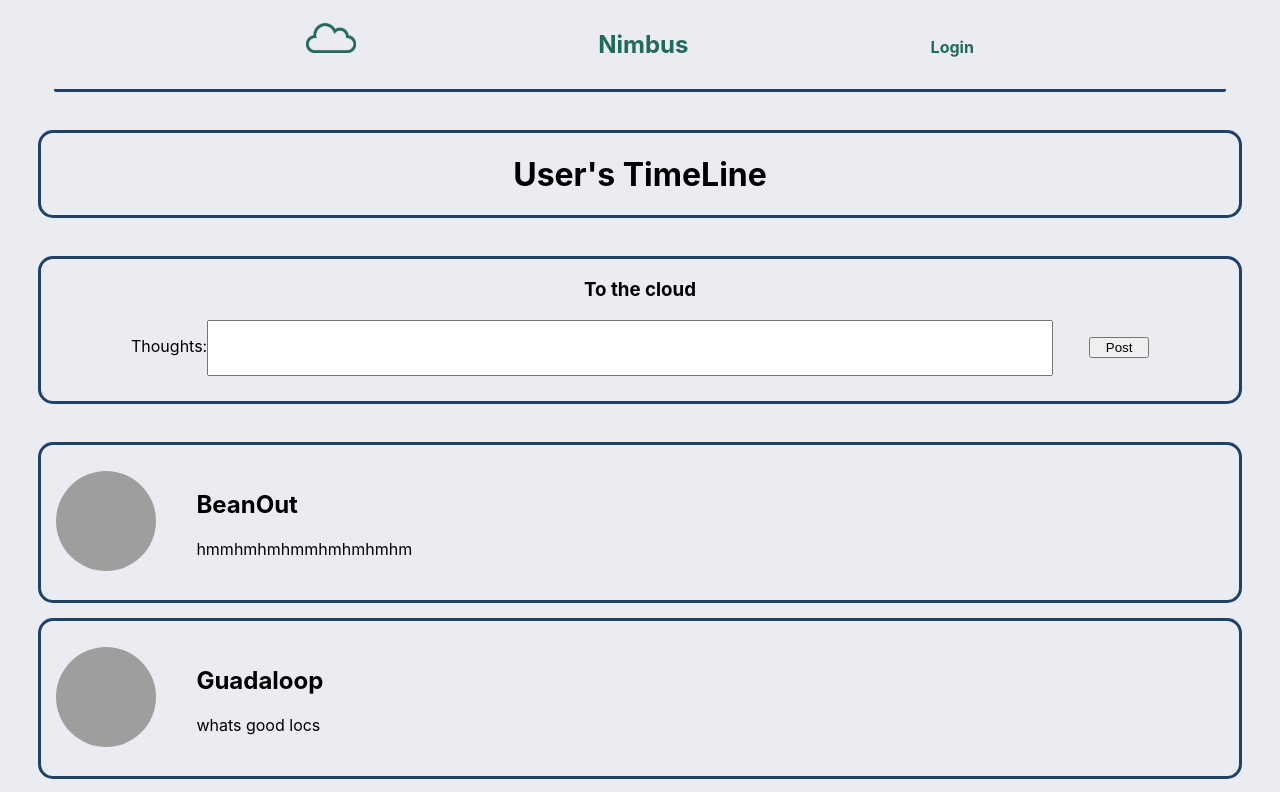
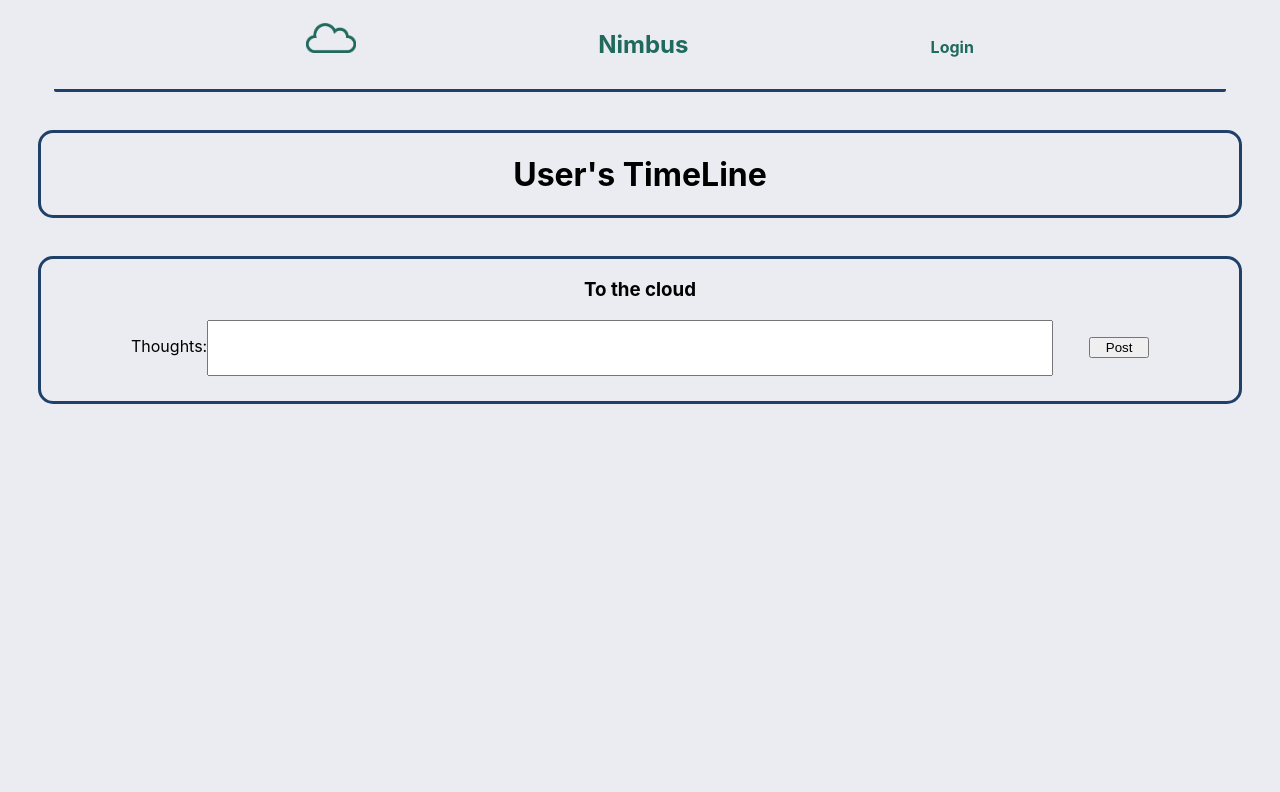
Before and after one commit to jarrod847/Nimbus-Front-End, a React (Create React App) app: page /timeLine in a window 1280 px wide. Shown: the top 792 px of the page. Built offline with nearby package versions, Linux system fonts and the light colour scheme; grey boxes are pictures that could not be loaded.

Commit message:
able to add posts with recoil

```diff
--- a/src/Components/timeLine/post.js
+++ b/src/Components/timeLine/post.js
@@ -3,12 +3,12 @@ import React from "react";
 const Post = ({ post }) => {
   return (
     <div className="post">
-      <div>
+      {/* <div>
         <img className="userImg" src={post.userImg} />
-      </div>
+      </div> */}
       <div className="postContext">
-        <h2>{post.user}</h2>
-        <p>{post.text}</p>
+        {/* <h2>{post.user}</h2> */}
+        <p>{post}</p>
       </div>
     </div>
   );
--- a/src/Components/timeLine/timeLine.js
+++ b/src/Components/timeLine/timeLine.js
@@ -3,17 +3,25 @@ import "../../scss/user/timeLine.scss";
 import { data } from "./data";
 import Post from "./post";
 import AddPost from "../user/addPost";
+import { useRecoilValue } from "recoil";
+import Posts from "../Recoil/atom/post";
 
 const TimeLine = () => {
+  const allPosts = useRecoilValue(Posts);
+  console.log(allPosts);
   return (
     <div className="App">
       <div className="timeLine">
         <h1>User's TimeLine</h1>
       </div>
       <AddPost />
-      {data.map((item) => (
+      {allPosts.map((item, index) => (
+        <Post key={index} post={item} />
+      ))}
+
+      {/* {data.map((item) => (
         <Post key={item.user} post={item} />
-      ))}
+      ))} */}
     </div>
   );
 };
--- a/src/Components/user/addPost.js
+++ b/src/Components/user/addPost.js
@@ -12,20 +12,12 @@ const AddPost = () => {
 
   const postState = useSetRecoilState(Posts);
 
-  console.log(postState);
-
   //   let id = length.postState;
   let id = 0;
 
   const addPost = () => {
-    postState((old) => [
-      ...old,
-      {
-        id: id++,
-        content: newPost,
-      },
-    ]);
-    setNewPost();
+    postState((old) => [...old, newPost]);
+    setNewPost("");
   };
   const onChange = (e) => setNewPost(e.target.value);
   return (
```
